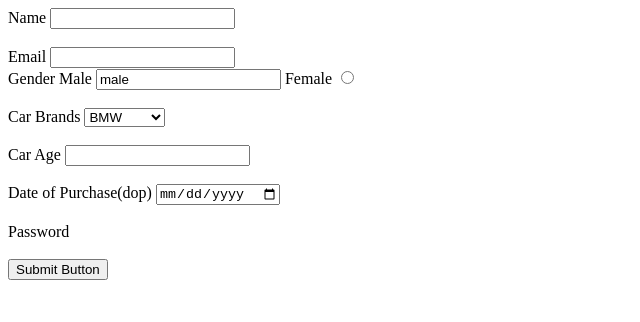
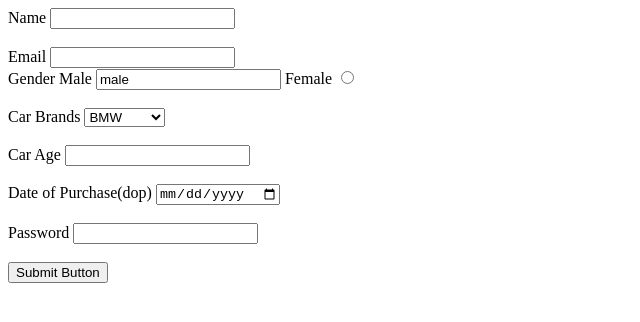
Before and after one commit to acciojob/car-insurance-form-ShikhaSharma1111, a website: page main.html in a window 1280 px wide. Shown: the whole page, without its empty margins (0-640 px from the left). Drawn offline with Linux system fonts and the light colour scheme.

Commit message:
created a submission

```diff
--- a/main.html
+++ b/main.html
@@ -48,7 +48,7 @@
 		<br>
 		<div>
 			<label for="password">Password</label>
-			<inpu type="password" id="password" name="password"required>
+			<input type="password" id="password" name="password"required>
 		</div>
 		<br>
 		<button type="submit">Submit Button</button>
```
